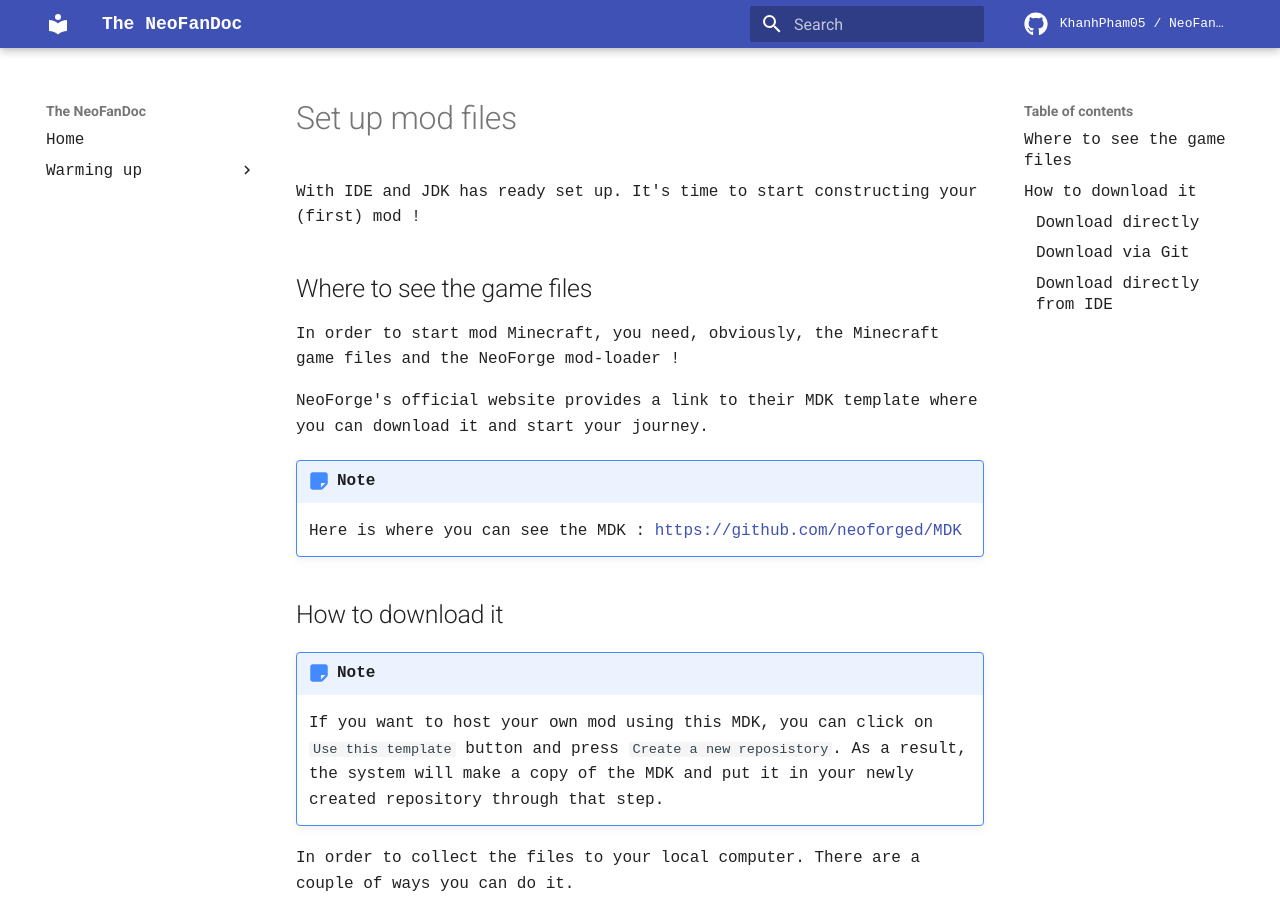
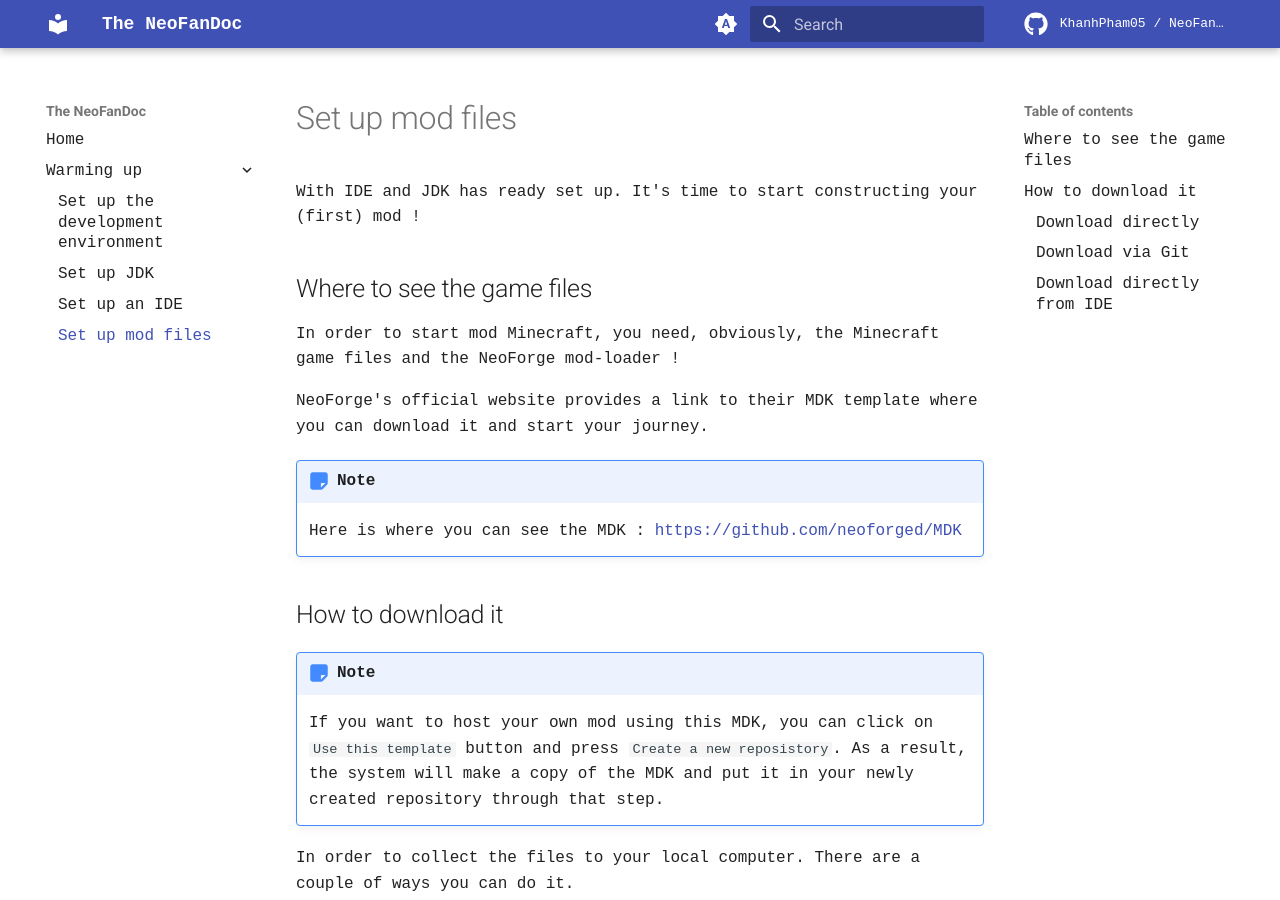
Before and after one commit to KhanhPham05/NeoFanDoc, an MkDocs documentation site: the page built from docs/a_setup/d_setup_mdk.md, in a window 1280 px wide and 900 px high. Built offline with MkDocs 1.6.1 and Material for MkDocs 9.7.7, drawn with Linux system fonts in a browser that asks for light colours; comment, search, counter and statistics services are not loaded.

Commit message:
light/dark mode toggle.

```diff
--- a/mkdocs.yaml
+++ b/mkdocs.yaml
@@ -13,18 +13,27 @@
     view: material/picture-in-picture-top-right-outline
     admonition:
       note: fontawesome/solid/note-sticky
+  palette:
+    - media: "(prefers-color-scheme)"
+      toggle:
+        icon: material/brightness-auto
+        name: Switch to light mode
+    - media: "(prefers-color-scheme: light)"
+      scheme: default
+      toggle:
+        icon: material/brightness-7
+        name: Switch to dark mode
+    - media: "(prefers-color-scheme: dark)"
+      scheme: slate
+      toggle:
+        icon: material/brightness-4
+        name: Switch to system preference
 extra_css:
   - font_rules.css
 repo_url: https://github.com/KhanhPham05/NeoFanDoc
 repo_name: KhanhPham05 / NeoFanDoc
 edit_uri: edit/master/docs/
-nav:
-  - Home: index.md
-  - Warming up:
-      - setup/a_starter.md
-      - Set up JDK: setup/b_setup_java.md
-      - Set up an IDE: setup/c_setup_idea.md
-      - Set up mod files: setup/d_setup_mdk.md
+
 markdown_extensions:
   - admonition
   - pymdownx.highlight:
@@ -36,3 +45,10 @@
   - pymdownx.superfences
   - pymdownx.details
   - pymdownx.superfences
+nav:
+  - Home: index.md
+  - Warming up:
+      - Set up the development environment: a_setup/a_starter.md
+      - Set up JDK: a_setup/b_setup_java.md
+      - Set up an IDE: a_setup/c_setup_idea.md
+      - Set up mod files: a_setup/d_setup_mdk.md
```
